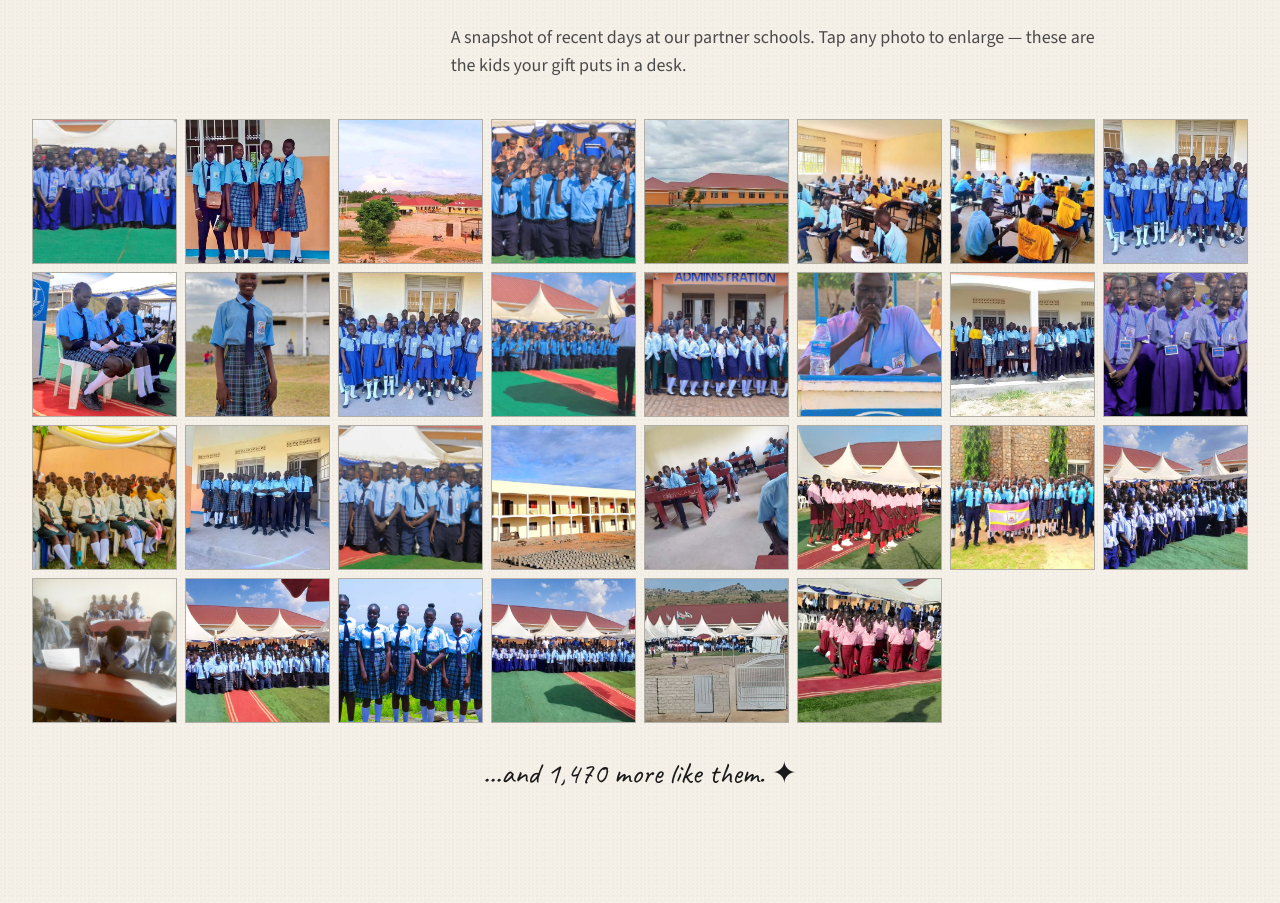
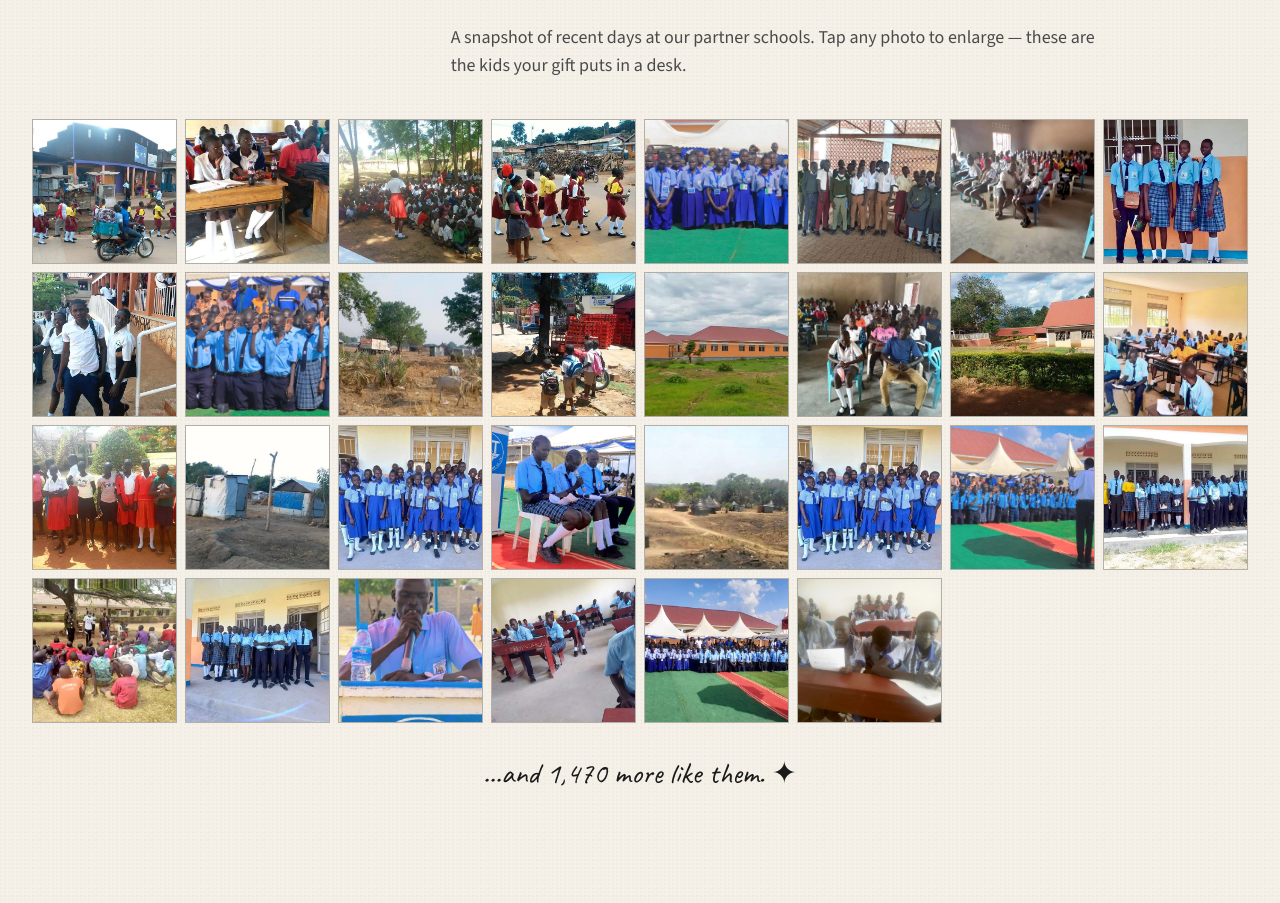
Before and after one commit to stephenstanwood/hhss, a Next.js app: page / in a window 1280 px wide. Shown: the part 6033-6936 px from the top of the page. Built offline with nearby package versions, Linux system fonts and the light colour scheme.

Commit message:
lean wall-of-kids on curated godaddy photos that were already picked for quality

```diff
--- a/src/components/wall-of-kids.tsx
+++ b/src/components/wall-of-kids.tsx
@@ -3,38 +3,39 @@
 import Image from "next/image";
 import { Lightbox } from "@/components/lightbox";
 
-// Stable shuffle so SSR + client match.
+// Mix of curated photos pulled from the long-running live site (godaddy/),
+// 2024 Day of Thanks at Juba High, and 2023 Juba High Facebook posts.
 const PHOTOS = [
+  { src: "/photos/godaddy/students-1.jpg", caption: "Students" },
+  { src: "/photos/godaddy/classroom-1.jpg", caption: "Classroom" },
+  { src: "/photos/godaddy/singing.jpg", caption: "Assembly" },
+  { src: "/photos/godaddy/students-2.jpg", caption: "Schoolyard" },
   { src: "/photos/wall/thanks-05-30-56.jpg", caption: "Day of Thanks, Juba High" },
-  { src: "/photos/wall/jubahigh-01.jpg", caption: "Juba Integrated High" },
-  { src: "/photos/wall/schools-01.jpg", caption: "Juba Integrated" },
+  { src: "/photos/godaddy/teens-lineup.jpg", caption: "Lined up" },
+  { src: "/photos/godaddy/classroom-2.jpg", caption: "Classroom" },
+  { src: "/photos/wall/jubahigh-01.jpg", caption: "Juba High" },
+  { src: "/photos/godaddy/students-3.jpg", caption: "Schoolyard" },
   { src: "/photos/wall/thanks-05-30-58.jpg", caption: "Juba High" },
-  { src: "/photos/wall/jubahigh-02.jpg", caption: "Juba High students" },
+  { src: "/photos/godaddy/camp-1.jpg", caption: "Camp" },
+  { src: "/photos/godaddy/students-4.jpg", caption: "Students" },
+  { src: "/photos/wall/jubahigh-02.jpg", caption: "Juba High" },
+  { src: "/photos/godaddy/classroom-3.jpg", caption: "Classroom" },
+  { src: "/photos/godaddy/school.jpg", caption: "School" },
   { src: "/photos/wall/thanks-05-30-57_1.jpg", caption: "Juba High" },
-  { src: "/photos/wall/schools-02.jpg", caption: "Partner school" },
+  { src: "/photos/godaddy/students-5.jpg", caption: "Students" },
+  { src: "/photos/godaddy/camp-2.jpg", caption: "Camp" },
   { src: "/photos/wall/jubahigh-03.jpg", caption: "Juba High" },
   { src: "/photos/wall/thanks-05-30-59.jpg", caption: "Day of Thanks" },
-  { src: "/photos/wall/schools-03.jpg", caption: "Partner school" },
+  { src: "/photos/godaddy/camp-3.jpg", caption: "Camp" },
   { src: "/photos/wall/jubahigh-04.jpg", caption: "Juba High" },
   { src: "/photos/wall/thanks-05-30-58_1.jpg", caption: "Juba High" },
-  { src: "/photos/wall/schools-04.jpg", caption: "Partner school" },
+  { src: "/photos/wall/jubahigh-05.jpg", caption: "Juba High" },
+  { src: "/photos/godaddy/grass-1.jpg", caption: "On the way" },
+  { src: "/photos/wall/jubahigh-06.jpg", caption: "Juba High" },
   { src: "/photos/wall/thanks-05-31-00.jpg", caption: "Day of Thanks" },
-  { src: "/photos/wall/jubahigh-05.jpg", caption: "Juba High" },
-  { src: "/photos/wall/thanks-05-30-58_2.jpg", caption: "Juba High" },
-  { src: "/photos/wall/schools-05.jpg", caption: "Partner school" },
-  { src: "/photos/wall/jubahigh-06.jpg", caption: "Juba High" },
-  { src: "/photos/wall/thanks-05-30-59_1.jpg", caption: "Day of Thanks" },
-  { src: "/photos/wall/schools-06.jpg", caption: "Partner school" },
   { src: "/photos/wall/jubahigh-07.jpg", caption: "Juba High" },
-  { src: "/photos/wall/thanks-05-31-01_1.jpg", caption: "Juba High" },
-  { src: "/photos/wall/schools-07.jpg", caption: "Partner school" },
-  { src: "/photos/wall/thanks-05-31-02_1.jpg", caption: "Juba High" },
+  { src: "/photos/wall/thanks-05-31-04.jpg", caption: "Juba High" },
   { src: "/photos/wall/jubahigh-08.jpg", caption: "Juba High" },
-  { src: "/photos/wall/thanks-05-31-03_1.jpg", caption: "Juba High" },
-  { src: "/photos/wall/schools-08.jpg", caption: "Partner school" },
-  { src: "/photos/wall/thanks-05-31-04.jpg", caption: "Juba High" },
-  { src: "/photos/wall/thanks-05-31-04_1.jpg", caption: "Juba High" },
-  { src: "/photos/wall/thanks-05-31-04_2.jpg", caption: "Juba High" },
 ];
 
 export function WallOfKids() {
```
